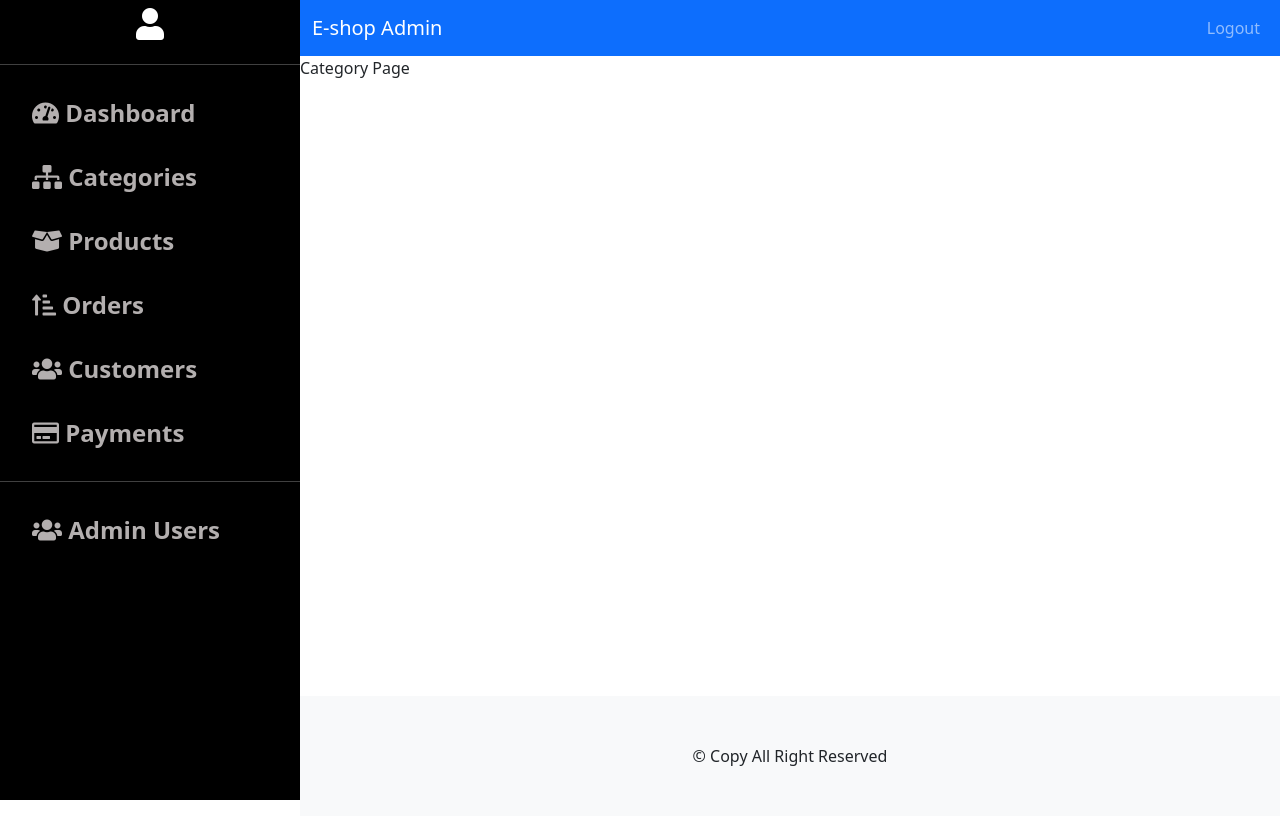
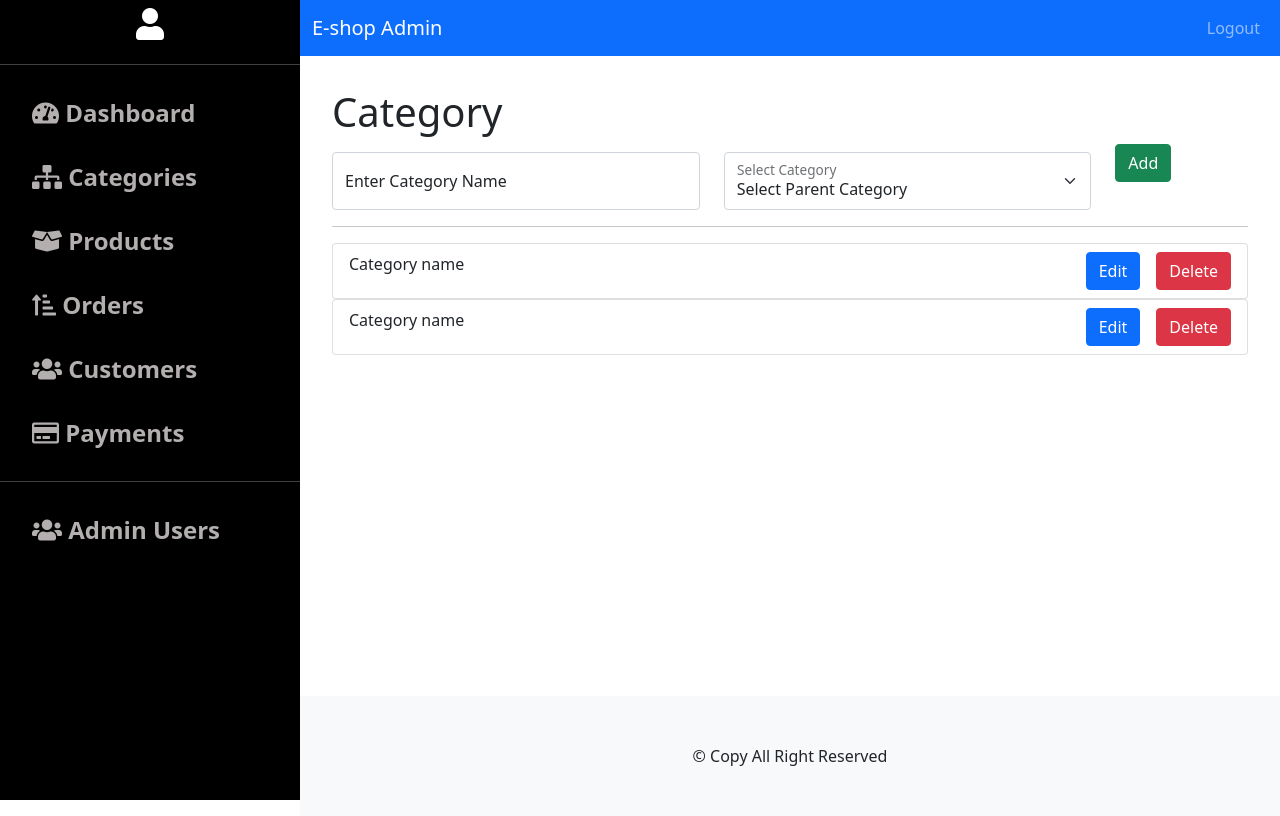
Before and after one commit to skaiterskull/frontend-admin-cms, a React (Create React App) app: page /categories in a window 1280 px wide. Built offline with nearby package versions, Linux system fonts and the light colour scheme.

Commit message:
category UI done

```diff
--- a/src/App.css
+++ b/src/App.css
@@ -1,5 +1,6 @@
 .admin-layout .main {
   min-height: 80vh;
+  padding: 2rem;
 }
 
 .admin-layout .left {
--- /dev/null
+++ b/src/components/add-category-form/AddCategoryForm.js
@@ -0,0 +1,62 @@
+import React from "react";
+import { Form, Row, Col, Button, FloatingLabel } from "react-bootstrap";
+
+export const AddCategoryForm = () => {
+  const categories = [
+    { _id: 1, name: "Grocery", slug: "grocery", parentCat: "" },
+    { _id: 2, name: "Milk", slug: "Milk", parentCat: "1" },
+    { _id: 3, name: "Electronic", slug: "Electronic", parentCat: "" },
+    { _id: 4, name: "Laptops", slug: "Laptops", parentCat: "3" },
+    { _id: 5, name: "Mobile", slug: "Mobile", parentCat: "3" },
+    { _id: 6, name: "Furniture", slug: "Furniture", parentCat: "" },
+  ];
+
+  //parent cat only
+  const parentCatOnly = categories.filter((row) => !row.parentCat);
+
+  //child cat only
+  const childCat = categories.filter(() => {});
+  const handleOnChange = (e) => {};
+
+  return (
+    <div>
+      <Form>
+        <Row>
+          <Col md={5} className="mt-md-2">
+            <FloatingLabel
+              controlId="floatingSelectGrid"
+              label="Enter Category Name"
+            >
+              <Form.Control
+                name="name"
+                placeholder="Enter Category Name"
+                handleOnChange={handleOnChange}
+              />
+            </FloatingLabel>
+          </Col>
+          <Col md={5} className="mt-md-2">
+            <FloatingLabel
+              controlId="floatingSelectGrid"
+              label="Select Category"
+            >
+              <Form.Select aria-label="Floating label select example">
+                <option>Select Parent Category</option>
+
+                {parentCatOnly.map((row, i) => (
+                  <option key={row._id} value={row._id}>
+                    {row.name}
+                  </option>
+                ))}
+              </Form.Select>
+            </FloatingLabel>
+          </Col>
+          <Col>
+            <Button type="submit" variant="success">
+              Add
+            </Button>
+          </Col>
+        </Row>
+      </Form>
+    </div>
+  );
+};
--- a/src/pages/category/Category.js
+++ b/src/pages/category/Category.js
@@ -1,10 +1,40 @@
 import React from "react";
 import AdminLayout from "../layout/AdminLayout";
+import { AddCategoryForm } from "../../components/add-category-form/AddCategoryForm";
+import { ListGroup, Button } from "react-bootstrap";
 
 const Category = () => {
   return (
     <AdminLayout>
-      <div>Category Page</div>
+      <h1>Category</h1>
+      <div className="add-cat-forn">
+        <AddCategoryForm />
+      </div>
+      <hr />
+      <div className="cat-list">
+        <ListGroup>
+          <ListGroup.Item className="d-flex justify-content-between">
+            <span>Category name</span>
+            <span>
+              <Button variant="primary">Edit</Button>
+              <Button variant="danger" style={{ marginLeft: "1rem" }}>
+                Delete
+              </Button>
+            </span>
+          </ListGroup.Item>
+        </ListGroup>
+        <ListGroup>
+          <ListGroup.Item className="d-flex justify-content-between">
+            <span>Category name</span>
+            <span>
+              <Button variant="primary">Edit</Button>
+              <Button variant="danger" style={{ marginLeft: "1rem" }}>
+                Delete
+              </Button>
+            </span>
+          </ListGroup.Item>
+        </ListGroup>
+      </div>
     </AdminLayout>
   );
 };
```
